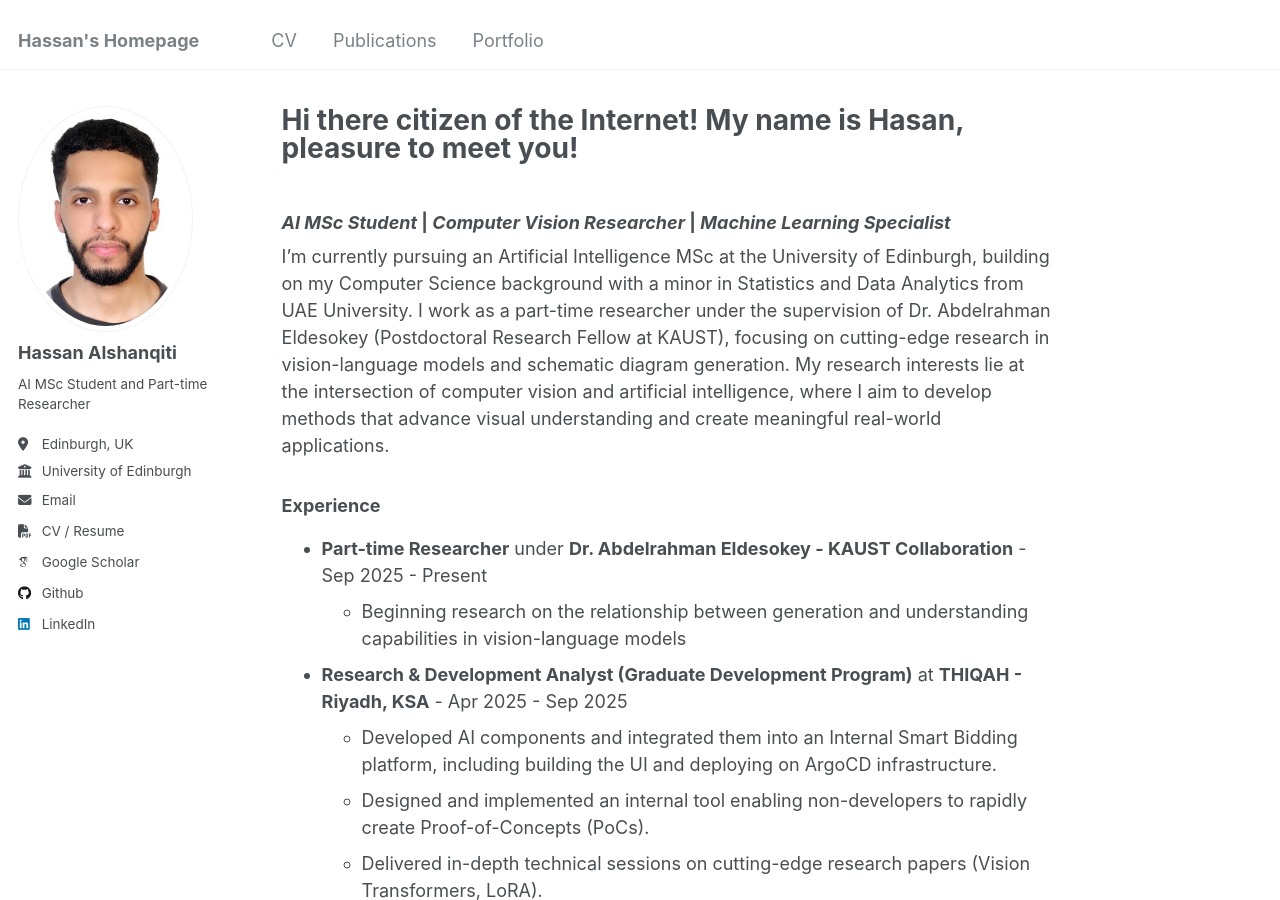
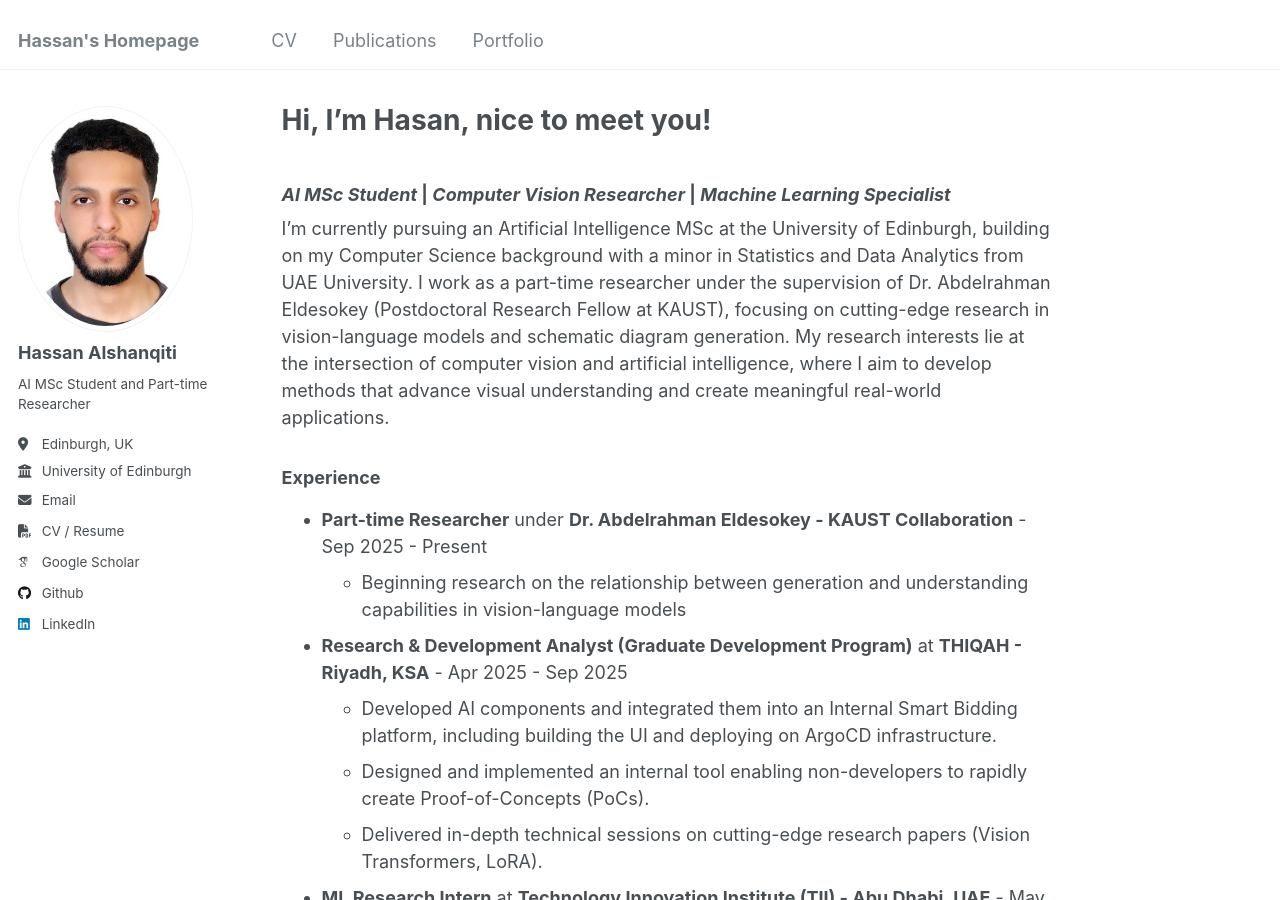
Before and after one commit to opmyth/opmyth.github.io, a Jekyll site: the page built from _pages/about.md, in a window 1280 px wide and 900 px high. Built offline with Jekyll 4.4.1, drawn with Linux system fonts in a browser that asks for light colours; some web fonts are replaced.

Commit message:
made changes

```diff
--- a/_pages/about.md
+++ b/_pages/about.md
@@ -1,6 +1,6 @@
 ---
 permalink: /
-title: "Hi there citizen of the Internet! My name is Hasan, pleasure to meet you!"
+title: "Hi, I’m Hasan, nice to meet you!"
 author_profile: true
 redirect_from:
   - /about/
```
